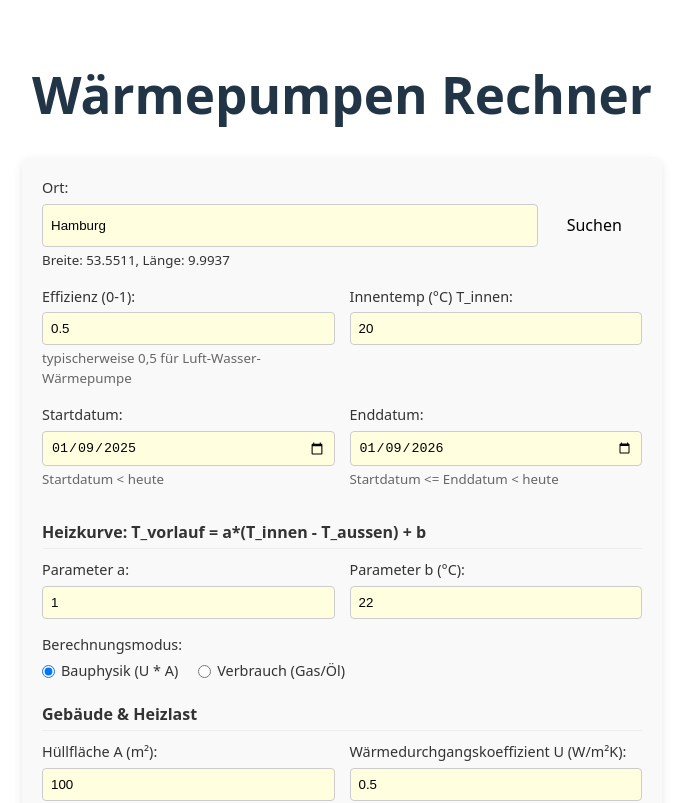
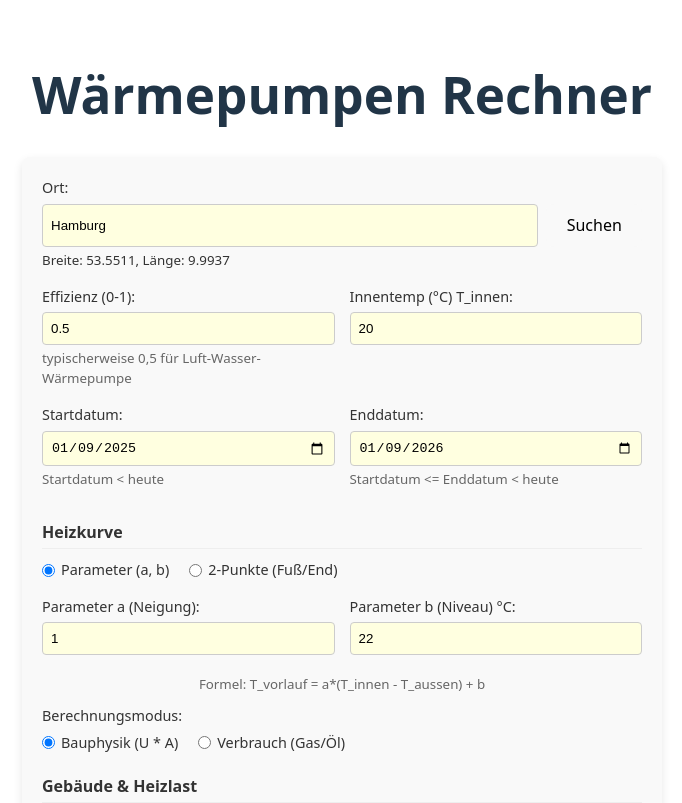
Before and after one commit to MCOlivver/HeatPump, a React (Vite) app in the folder web/: page / in a window 1280 px wide. Shown: the top 803 px of the page, without its empty margins (298-980 px from the left). Built offline with nearby package versions, Linux system fonts and the light colour scheme.

Commit message:
Feat: Add 2-point heating curve definition v1.6

```diff
--- a/web/src/HeatPumpCalculator.tsx
+++ b/web/src/HeatPumpCalculator.tsx
@@ -58,6 +58,15 @@ const HeatPumpCalculator: React.FC = () => {
   const [tempInnen, setTempInnen] = useStickyState<number>(20.0, 'hp_tempInnen');
   const [paramA, setParamA] = useStickyState<number>(1.0, 'hp_paramA');
   const [paramB, setParamB] = useStickyState<number>(22.0, 'hp_paramB');
+
+  const [curveMode, setCurveMode] = useStickyState<'params' | 'points'>('params', 'hp_curveMode');
+  // Point 1 (Start/Fußpunkt)
+  const [p1Out, setP1Out] = useStickyState<number>(20, 'hp_p1Out');
+  const [p1Flow, setP1Flow] = useStickyState<number>(25, 'hp_p1Flow');
+  // Point 2 (End/Endpunkt)
+  const [p2Out, setP2Out] = useStickyState<number>(-15, 'hp_p2Out');
+  const [p2Flow, setP2Flow] = useStickyState<number>(55, 'hp_p2Flow');
+
   const [area, setArea] = useStickyState<number>(100.0, 'hp_area');
   const [uVal, setUVal] = useStickyState<number>(0.5, 'hp_uVal');
 
@@ -179,6 +188,11 @@ const HeatPumpCalculator: React.FC = () => {
       setTempInnen(20.0);
       setParamA(1.0);
       setParamB(22.0);
+      setCurveMode('params');
+      setP1Out(20);
+      setP1Flow(25);
+      setP2Out(-15);
+      setP2Flow(55);
       setArea(100.0);
       setUVal(0.5);
       setCalcMode('physics');
@@ -284,7 +298,19 @@ const HeatPumpCalculator: React.FC = () => {
           }
 
           // Vorlauf
-          const tVorlauf = paramA * (tempInnen - tOut) + paramB;
+          let tVorlauf = 0;
+          if (curveMode === 'points') {
+             // Linear: Flow(Out)
+             // Avoid division by zero
+             if (Math.abs(p2Out - p1Out) < 0.001) {
+                 tVorlauf = (p1Flow + p2Flow) / 2;
+             } else {
+                 const slope = (p2Flow - p1Flow) / (p2Out - p1Out);
+                 tVorlauf = p1Flow + (tOut - p1Out) * slope;
+             }
+          } else {
+             tVorlauf = paramA * (tempInnen - tOut) + paramB;
+          }
 
           const tVorlaufK = tVorlauf + 273.15;
           const tOutK = tOut + 273.15;
@@ -404,17 +430,64 @@ const HeatPumpCalculator: React.FC = () => {
          </div>
       </div>
 
-      <div className="input-header">Heizkurve: T_vorlauf = a*(T_innen - T_aussen) + b</div>
+      <div className="input-header">Heizkurve</div>
+      <div className="input-group" style={{marginBottom: '10px'}}>
+        <div className="radio-group" style={{justifyContent: 'flex-start', gap: '20px'}}>
+            <label>
+                <input type="radio" checked={curveMode === 'params'} onChange={() => setCurveMode('params')} />
+                Parameter (a, b)
+            </label>
+            <label>
+                <input type="radio" checked={curveMode === 'points'} onChange={() => setCurveMode('points')} />
+                2-Punkte (Fuß/End)
+            </label>
+        </div>
+      </div>
+
+      {curveMode === 'params' ? (
         <div className="grid-2">
            <div className="input-group">
-           <label>Parameter a:</label>
+             <label title="Neigung/Steigung der Kurve">Parameter a (Neigung):</label>
              <input type="number" step="0.1" value={paramA} onChange={(e) => setParamA(parseFloat(e.target.value))} />
            </div>
            <div className="input-group">
-           <label>Parameter b (°C):</label>
+             <label title="Niveau/Verschiebung">Parameter b (Niveau) °C:</label>
              <input type="number" value={paramB} onChange={(e) => setParamB(parseFloat(e.target.value))} />
            </div>
+           <small style={{gridColumn: '1 / -1', color:'#666', marginTop:'-10px', marginBottom:'10px'}}>
+             Formel: T_vorlauf = a*(T_innen - T_aussen) + b
+           </small>
         </div>
+      ) : (
+        <div className="grid-2">
+           <div className="input-group">
+             <label>Punkt 1 (Fußpunkt):</label>
+             <div style={{display:'flex', gap:'10px', alignItems:'center'}}>
+                <div style={{flex:1}}>
+                  <small style={{display:'block', marginBottom:'2px'}}>Außen (T_aussen)</small>
+                  <input type="number" value={p1Out} onChange={(e) => setP1Out(parseFloat(e.target.value))} />
+                </div>
+                <div style={{flex:1}}>
+                  <small style={{display:'block', marginBottom:'2px'}}>Vorlauf (T_vl)</small>
+                  <input type="number" value={p1Flow} onChange={(e) => setP1Flow(parseFloat(e.target.value))} />
+                </div>
+             </div>
+           </div>
+           <div className="input-group">
+             <label>Punkt 2 (Endpunkt):</label>
+             <div style={{display:'flex', gap:'10px', alignItems:'center'}}>
+                <div style={{flex:1}}>
+                   <small style={{display:'block', marginBottom:'2px'}}>Außen (T_aussen)</small>
+                   <input type="number" value={p2Out} onChange={(e) => setP2Out(parseFloat(e.target.value))} />
+                </div>
+                <div style={{flex:1}}>
+                   <small style={{display:'block', marginBottom:'2px'}}>Vorlauf (T_vl)</small>
+                   <input type="number" value={p2Flow} onChange={(e) => setP2Flow(parseFloat(e.target.value))} />
+                </div>
+             </div>
+           </div>
+        </div>
+      )}
 
       <div className="input-group">
         <label>Berechnungsmodus:</label>
@@ -496,7 +569,7 @@ const HeatPumpCalculator: React.FC = () => {
       )}
 
       <div style={{ marginTop: '30px', textAlign: 'center', fontSize: '0.8rem', color: '#999' }}>
-        v1.5 (12.01.2025)
+        v1.6 (12.01.2025)
       </div>
     </div>
   );
--- a/web/vite.config.ts
+++ b/web/vite.config.ts
@@ -19,7 +19,7 @@ export default defineConfig({
             urlPattern: /^https:\/\/archive-api\.open-meteo\.com\/v1\/archive/,
             handler: 'CacheFirst',
             options: {
-              cacheName: 'weather-data-cache-v1.5',
+              cacheName: 'weather-data-cache-v1.6',
               expiration: {
                 maxEntries: 50,
                 maxAgeSeconds: 60 * 60 * 24 * 30 // 30 Days
```
Lines whose indentation alone changed are shown as unchanged.
